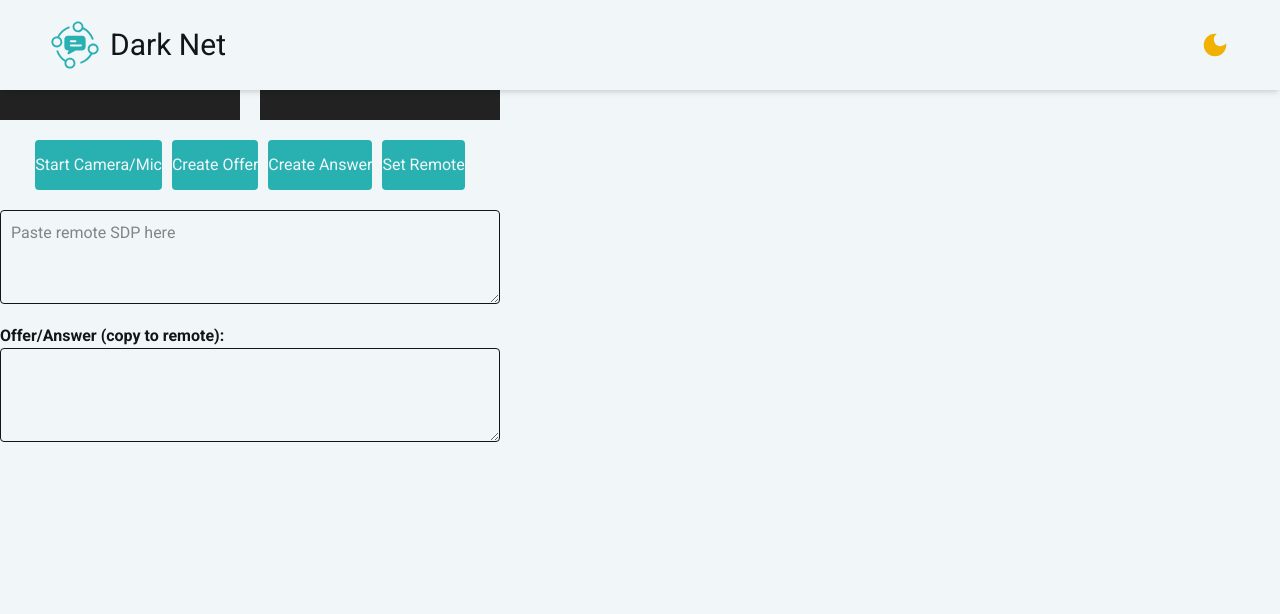
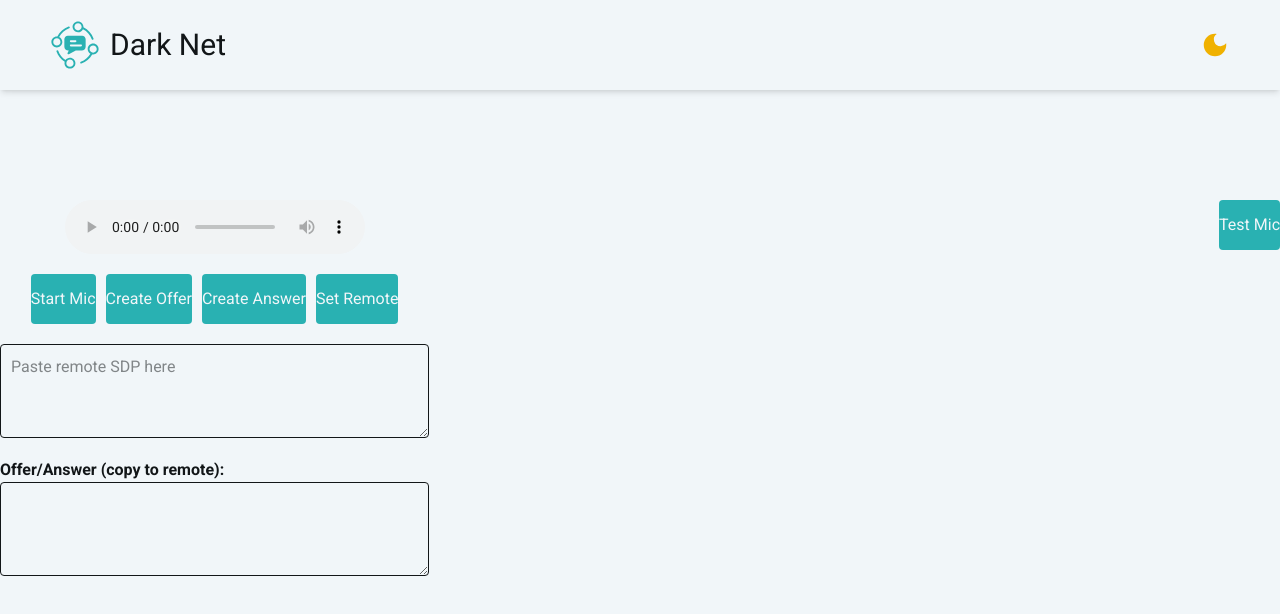
Before and after one commit to NPT-Dark/dark-net, a Next.js app: page / in a window 1280 px wide. Shown: the top 614 px of the page. Built offline with nearby package versions, Linux system fonts and the light colour scheme.

Commit message:
Test WebRTC V1

```diff
--- a/src/app/page.tsx
+++ b/src/app/page.tsx
@@ -1,14 +1,42 @@
-import type { Metadata } from "next";
+"use client";
+// import type { Metadata } from "next";
 import WebRTCCall from "~/components/UI/webRTC";
-export const metadata: Metadata = {
-  title: "Dark Net – The Future of Smart Social",
-  description:
-    "Built like a startup, powered by intelligence.\nDark Net is a next-gen social platform where AI does the heavy lifting—curating your feed, boosting meaningful connections, and cutting out the noise.\nDesigned for modern users who want more signal, less static.\nSleek. Fast. Private by design.",
-};
+// export const metadata: Metadata = {
+//   title: "Dark Net – The Future of Smart Social",
+//   description:
+//     "Built like a startup, powered by intelligence.\nDark Net is a next-gen social platform where AI does the heavy lifting—curating your feed, boosting meaningful connections, and cutting out the noise.\nDesigned for modern users who want more signal, less static.\nSleek. Fast. Private by design.",
+// };
 export default function Home() {
+  const testMic = async () => {
+    try {
+      const stream = await navigator.mediaDevices.getUserMedia({
+        audio: {
+          autoGainControl: true,
+          noiseSuppression: false,
+          echoCancellation: false,
+        },
+      });
+      const audio = new Audio();
+      audio.srcObject = stream;
+      audio.play();
+      alert(
+        "Đang phát thử tiếng micro. Nếu nghe thấy tiếng mình, micro hoạt động bình thường."
+      );
+      setTimeout(() => {
+        stream.getTracks().forEach((track) => track.stop());
+        audio.pause();
+      }, 5000);
+    } catch (err) {
+      console.error("Error accessing microphone:", err);
+      alert("Không tìm thấy thiết bị microphone!");
+    }
+  };
   return (
-    <div className="flex w-full justify-between flex-1">
+    <div className="flex w-full justify-between flex-1 mt-[200px]">
       <WebRTCCall />
+      <button className="btn-primary" onClick={testMic}>
+        Test Mic
+      </button>
     </div>
   );
 }
--- a/src/components/UI/webRTC.tsx
+++ b/src/components/UI/webRTC.tsx
@@ -2,36 +2,54 @@
 import React, { useRef, useState } from "react";
 
 export default function WebRTCCall() {
-  const localVideo = useRef<HTMLVideoElement>(null);
   const remoteVideo = useRef<HTMLVideoElement>(null);
+  const remoteAudio = useRef<HTMLAudioElement>(null);
   const pcRef = useRef<RTCPeerConnection>(null);
   const [offer, setOffer] = useState("");
   const [answer, setAnswer] = useState("");
   const [remoteSDP, setRemoteSDP] = useState("");
-  const [remoteMuted, setRemoteMuted] = useState(false);
+  const [hasRemoteVideo, setHasRemoteVideo] = useState(false);
 
-  // Start local media: try video+audio, fallback to audio only
   const start = async () => {
     let stream: MediaStream | null = null;
     try {
-      // Chỉ lấy microphone, không lấy camera
-      stream = await navigator.mediaDevices.getUserMedia({ audio: true });
-    } catch (err) {
-      console.error("Error accessing media devices:", err);
+      stream = await navigator.mediaDevices.getUserMedia({
+        audio: {
+          autoGainControl: true,
+          noiseSuppression: false,
+          echoCancellation: false,
+        },
+      });
+    } catch (error) {
+      console.error("Error accessing microphone:", error);
       alert("Không tìm thấy thiết bị microphone!");
       return;
     }
-    // Không cần xử lý video local
+    // Không cần xử lý video local nếu chỉ có mic
+
     const pc = new RTCPeerConnection();
     stream.getTracks().forEach((track) => pc.addTrack(track, stream));
     pc.ontrack = (event) => {
-      if (remoteVideo.current) {
-        remoteVideo.current.srcObject = event.streams[0];
+      const remoteStream = event.streams[0];
+      console.log("Remote stream received:", remoteStream);
+      console.log("alsjdhjahsdhasd", remoteStream.getVideoTracks());
+
+      if (remoteStream.getVideoTracks().length > 0 && remoteVideo.current) {
+        remoteVideo.current.srcObject = remoteStream;
         remoteVideo.current.muted = false;
         remoteVideo.current.volume = 1;
-        setRemoteMuted(remoteVideo.current.muted);
-        console.log("Remote audio tracks:", event.streams[0].getAudioTracks());
+        setHasRemoteVideo(true);
+      } else if (remoteAudio.current) {
+        remoteAudio.current.srcObject = remoteStream;
+        remoteAudio.current.muted = false;
+        remoteAudio.current.volume = 1;
+        setHasRemoteVideo(false);
+        remoteAudio.current.play().catch((e) => {
+          // Một số trình duyệt yêu cầu thao tác người dùng mới phát được audio
+          console.warn("Audio play error:", e);
+        });
       }
+      console.log("Remote audio tracks:", remoteStream.getAudioTracks());
     };
     pcRef.current = pc;
   };
@@ -58,27 +76,11 @@ export default function WebRTCCall() {
     await pcRef.current.setRemoteDescription(remoteDesc);
   };
 
-  // Nút để chủ động bật tiếng remote nếu bị mute do trình duyệt
-  const unmuteRemote = () => {
-    if (remoteVideo.current) {
-      remoteVideo.current.muted = false;
-      remoteVideo.current.volume = 1;
-      setRemoteMuted(false);
-    }
-  };
-
   return (
     <div className="flex flex-col gap-4 items-center">
       <div className="flex gap-4">
-        <video
-          ref={localVideo}
-          autoPlay
-          playsInline
-          muted
-          width={240}
-          height={180}
-          style={{ background: "#222" }}
-        />
+        {/* Local video không cần nếu chỉ có mic */}
+        {hasRemoteVideo ? (
           <video
             ref={remoteVideo}
             autoPlay
@@ -87,15 +89,18 @@ export default function WebRTCCall() {
             height={180}
             style={{ background: "#222" }}
           />
+        ) : (
+          <audio
+            ref={remoteAudio}
+            autoPlay
+            controls
+            style={{ display: "block" }}
+          />
+        )}
       </div>
-      {remoteMuted && (
-        <button className="btn-primary" onClick={unmuteRemote}>
-          Unmute Remote
-        </button>
-      )}
       <div className="flex gap-2">
         <button className="btn-primary" onClick={start}>
-          Start Camera/Mic
+          Start Mic
         </button>
         <button className="btn-primary" onClick={createOffer}>
           Create Offer
```
Lines whose indentation alone changed are shown as unchanged.
